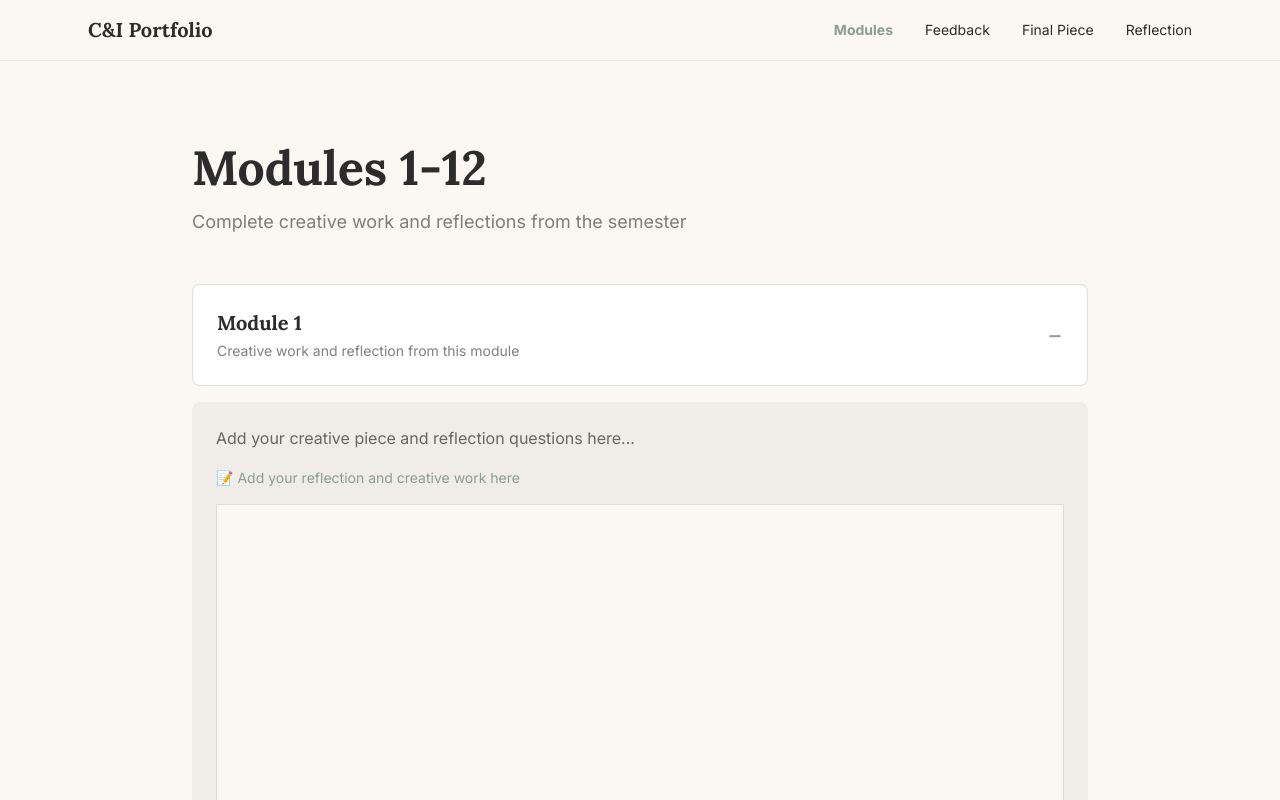
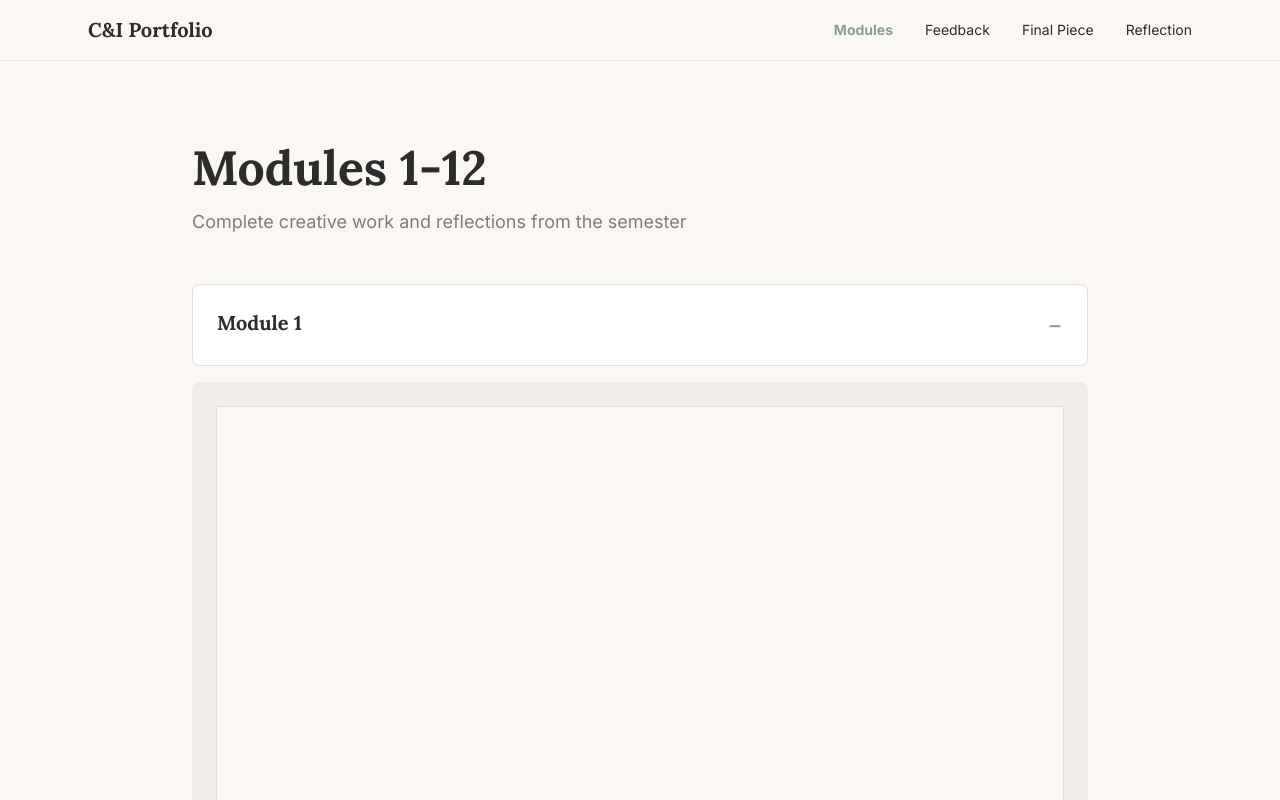
Before and after one commit to Thanay2001/Final-CREATIVITY-AND-IDEATION, a Next.js app: page /modules in a window 1280 px wide. Shown: the top 800 px of the page. Built offline with nearby package versions, Linux system fonts and the light colour scheme.

Commit message:
Modules: remove placeholder description and reflection prompts

```diff
--- a/src/app/modules/page.tsx
+++ b/src/app/modules/page.tsx
@@ -10,8 +10,8 @@ export default function ModulesPage() {
   const modules = Array.from({ length: 12 }, (_, i) => ({
     id: i + 1,
     title: `Module ${i + 1}`,
-    description: 'Creative work and reflection from this module',
-    content: 'Add your creative piece and reflection questions here...',
+    description: '',
+    content: '',
   }))
 
   const [assetMap, setAssetMap] = useState<Record<number, string>>({})
@@ -119,10 +119,9 @@ export default function ModulesPage() {
                     exit={{ opacity: 0, height: 0 }}
                     className="mt-4 p-6 bg-charcoal/5 rounded-lg"
                   >
-                    <p className="text-charcoal/70 mb-4">{module.content}</p>
-                    <div className="text-sm text-sage mb-4">
-                      📝 Add your reflection and creative work here
-                    </div>
+                    {module.content && (
+                      <p className="text-charcoal/70 mb-4">{module.content}</p>
+                    )}
                     {assetMap[module.id] ? (
                       <div className="mb-4">
                         {/* Inline embed: prefer video for mp4, iframe for pdf */}
```
